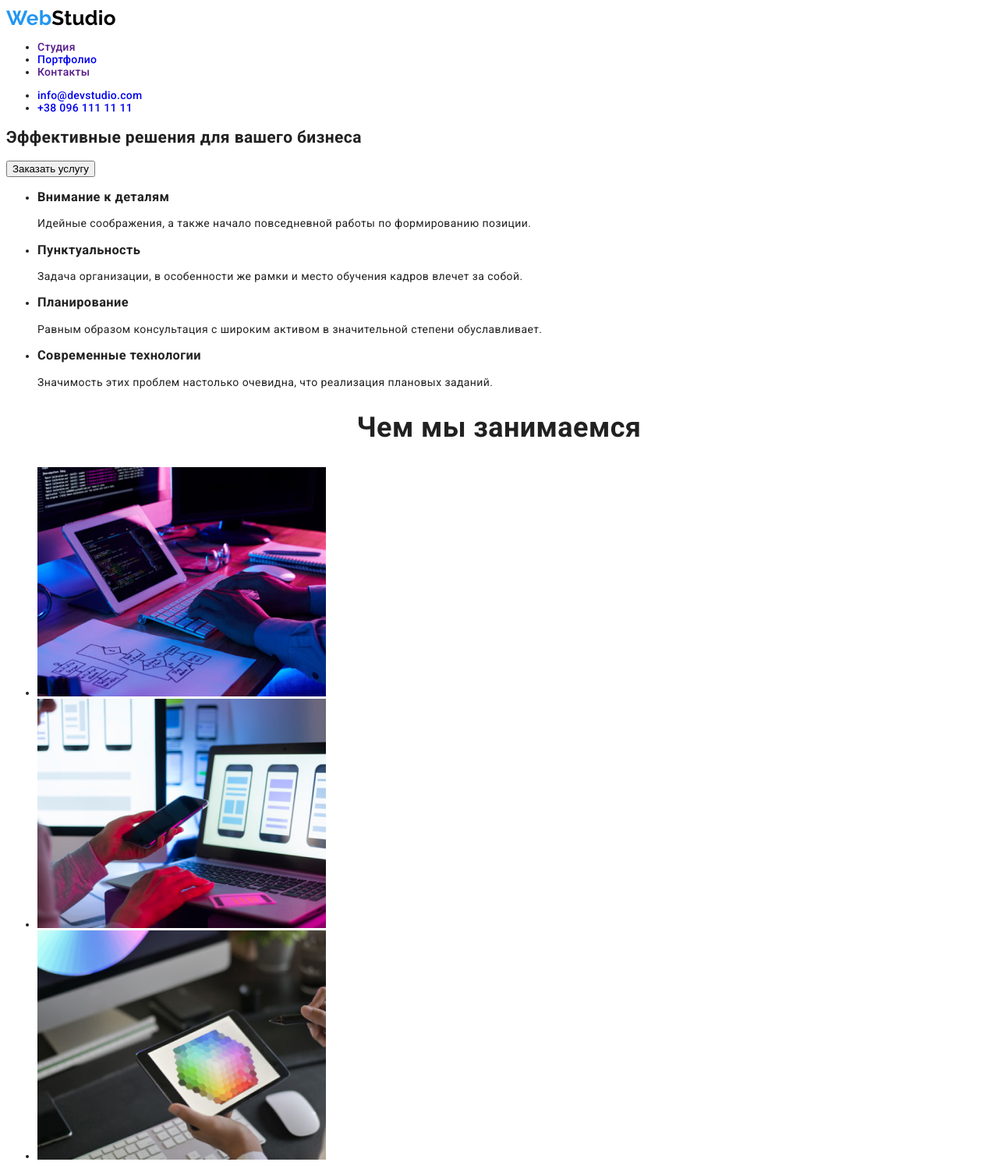
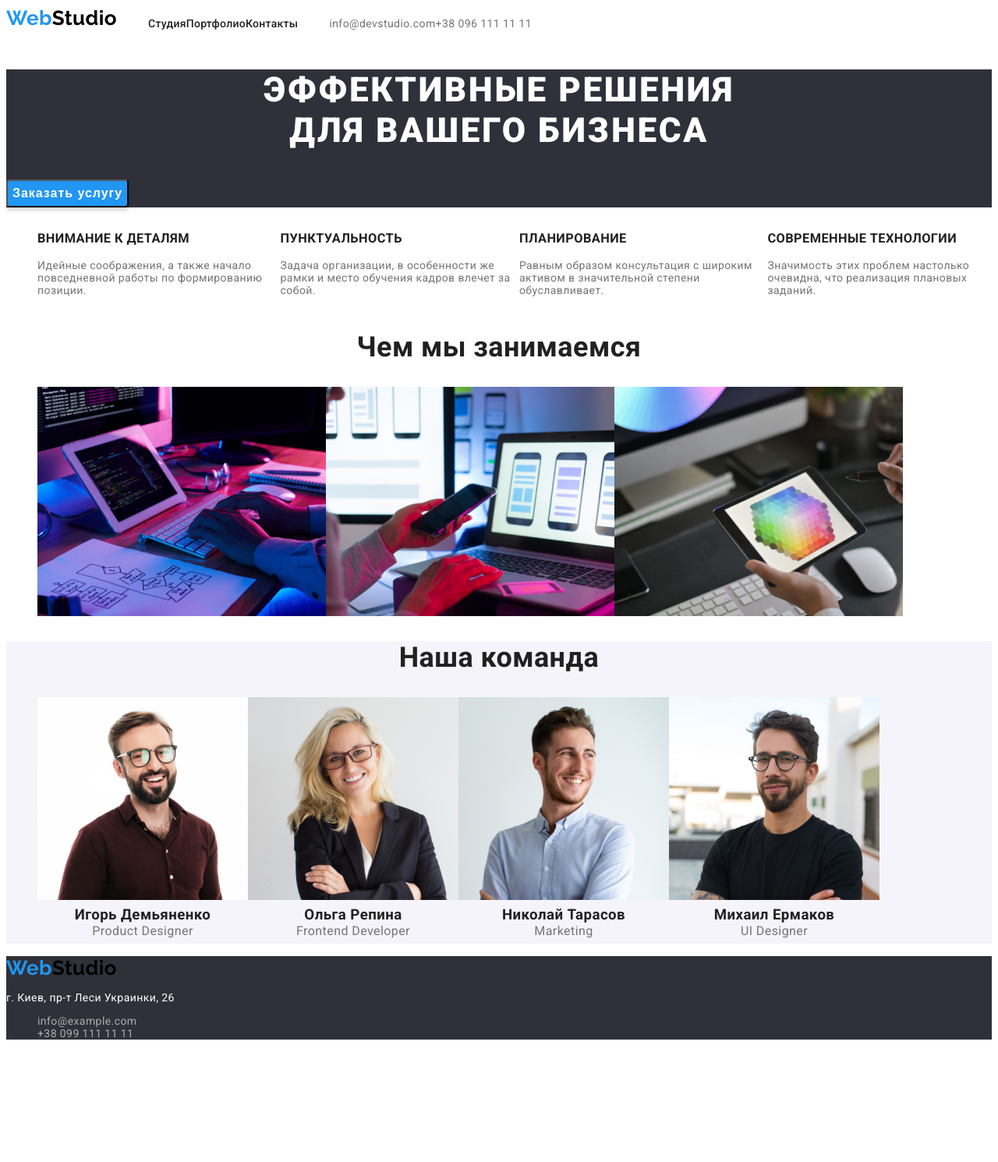
Before and after one commit to Stasy1975/goit-markup-hw-02, a plain HTML site: page index.html in a window 1280 px wide. Shown: the top 1490 px of the page at 78% size. After the commit the page ends 1347 px from the top, so only its background shows below. Drawn offline with Linux system fonts and the light colour scheme.

Commit message:
cssindex

```diff
--- a/css/styles.css
+++ b/css/styles.css
@@ -1,5 +1,11 @@
-/* :root {
-} */
+:root {
+  --hover-color: #2196f3;
+  --main-color: #212121;
+  --second-color: #757575;
+  --white-color: #ffffff;
+  --bcg: #f5f4fa;
+  --bcghero: #2f303a;
+}
 /* Спрятанные заголовки */
 .visually-hidden {
   position: absolute;
@@ -19,8 +25,8 @@ body {
   font-size: 14px;
   line-height: 1, 71;
   letter-spacing: 0.03em;
-  color: #212121;
-  background: #ffffff;
+  color: var(--main-color);
+  background: var(--white-color);
 }
 
 .second-topic {
@@ -31,15 +37,20 @@ body {
 }
 .link {
   text-decoration: none;
+  font-style: normal;
 }
-
+.list {
+  list-style-type: none;
+}
 /* Header */
 .header {
-  font-weight: 500;
-  line-height: 1.14;
-  letter-spacing: 0.02em;
+  display: flex;
+  flex-direction: row;
 }
-/* .header-nav */
+.header-nav {
+  display: flex;
+  flex-direction: row;
+}
 .link-logo {
   font-family: Raleway, sans-serif;
   font-weight: 700;
@@ -47,45 +58,141 @@ body {
   line-height: 1.19;
 }
 .logo-front {
-  color: #2196f3;
+  color: var(--hover-color);
 }
 .logo-end {
   color: #000000;
 }
+.nav-item-link {
+  font-weight: 500;
+  line-height: 1.14;
+  letter-spacing: 0.02em;
+  color: var(--main-color);
+}
+
+.nav-item-link:hover,
+.nav-item-link:focus {
+  color: var(--hover-color);
+}
+
+.contact-link {
+  color: var(--second-color);
+}
+.contact-link:hover,
+.contact-link:focus {
+  color: var(--hover-color);
+}
 
 .nav-list {
-}
-.nav-item-link {
+  display: flex;
+  flex-direction: row;
 }
 
-/*
-nav-item
+.contact {
+  display: flex;
+  flex-direction: row;
+}
 
-nav-contact
-nav-contact-link
+/* .nav-item {
+}
+.contact-item {
+} */
 
 /* main */
-/* .hero
-.hero-idea
-.hero-btn */
+.hero {
+  background-color: var(--bcghero);
+}
+.hero-idea {
+  font-weight: 900;
+  font-size: 44px;
+  line-height: 1.36x;
+  text-align: center;
+  letter-spacing: 0.06em;
+  text-transform: uppercase;
+  color: var(--white-color);
+}
+.hero-btn {
+  cursor: pointer;
+  background: var(--hover-color);
+  box-shadow: 0px 4px 4px rgba(0, 0, 0, 0.15);
+  border-radius: 4px;
+  font-weight: 700;
+  font-size: 16px;
+  line-height: 1.87;
+  align-items: center;
+  text-align: center;
+  letter-spacing: 0.06em;
+  color: var(--white-color);
+}
+.hero-btn:hover,
+.hero-btn:focus {
+  background: #188ce8;
+  box-shadow: 0px 4px 4px rgba(0, 0, 0, 0.15);
+  border-radius: 4px;
+}
 
 /* Преимущества*/
-/* .excellence
-.excellence-list
-.excellence-item
-.excellence-point
+.excellence {
+}
+.excellence-list {
+  display: flex;
+  flex-direction: row;
+  color: var(--second-color);
+}
+
+.excellence-point {
+  font-weight: 700;
+  text-transform: uppercase;
+  color: var(--main-color);
+}
+/*
+.excellence-item {
+}
+
 .excellence-txt; */
 
 /* Примеры */
-/* .exx .exx-list .exx-item; */
+.exx-list {
+  display: flex;
+  flex-direction: row;
+}
+
+/* .exx  .exx-item; */
 
 /* Наша команда */
-/* .team .team-list .team-item;
-.team-name;
-.team-posicion; */
+.team {
+  background-color: var(--bcg);
+}
+.team-list {
+  display: flex;
+  flex-direction: row;
+  font-weight: 500;
+  font-size: 16px;
+  line-height: 1.19px;
+  text-align: center;
+}
+
+.team-position {
+  font-weight: 400;
+  color: var(--second-color);
+}
+/*  .team-item;
+.team-name {
+}
+; */
 
 /* footer */
-/* .footer;
-.address;
+.footer {
+  background-color: var(--bcghero);
+  color: var(--white-color);
+}
+.address {
+  font-style: normal;
+}
+.address-link {
+  color: rgba(255, 255, 255, 0.6);
+}
+/*
+
 .address-list .address-item;
-.address-link; */
+; */ ;
--- a/index.html
+++ b/index.html
@@ -19,7 +19,7 @@
         <a class="link-logo link" href="./index.html"
           ><span class="logo-front">Web</span><span class="logo-end">Studio</span></a
         >
-        <ul class="nav-list">
+        <ul class="nav-list list">
           <li class="nav-item"><a class="nav-item-link link" href="">Студия</a></li>
           <li class="nav-item">
             <a class="nav-item-link link" href="./portfolio.html">Портфолио</a>
@@ -27,25 +27,28 @@
           <li class="nav-item"><a class="nav-item-link link" href="">Контакты</a></li>
         </ul>
       </nav>
-      <ul>
-        <li class="nav-contact">
-          <a class="nav-contact-link link" href="mailto:info@devstudio.com">info@devstudio.com</a>
+      <ul class="contact list">
+        <li class="contact-item">
+          <a class="contact-link link" href="mailto:info@devstudio.com">info@devstudio.com</a>
         </li>
-        <li class="nav-contact">
-          <a class="nav-contact-link link" href="tel:+380961111111">+38 096 111 11 11</a>
+        <li class="contact-item">
+          <a class="contact-link link" href="tel:+380961111111">+38 096 111 11 11</a>
         </li>
       </ul>
     </header>
     <main>
       <!-- Герой -->
       <section class="hero">
-        <h1 class="hero-idea">Эффективные решения для вашего бизнеса</h1>
+        <h1 class="hero-idea">
+          Эффективные решения <br />
+          для вашего бизнеса
+        </h1>
         <button class="hero-btn" type="button">Заказать услугу</button>
       </section>
       <!-- Наши преимущества -->
       <section class="excellence">
         <h2 class="visually-hidden">Наши преимущества</h2>
-        <ul class="excellence-list">
+        <ul class="excellence-list list">
           <li class="excellence-item">
             <h3 class="excellence-point">Внимание к деталям</h3>
             <p class="excellence-txt">
@@ -75,7 +78,7 @@
       <!-- Фото примеров -->
       <section class="exx">
         <h2 class="second-topic">Чем мы занимаемся</h2>
-        <ul class="exx-list">
+        <ul class="exx-list list">
           <li class="exx-item">
             <img src="./img/box1.jpg" alt="Photo PC1" width="370" height="294" />
           </li>
@@ -90,25 +93,25 @@
       <!-- Наша команда -->
       <section class="team">
         <h2 class="second-topic">Наша команда</h2>
-        <ul class="team-list">
+        <ul class="team-list list">
           <li class="team-item">
             <img src="./img/img1.jpg" alt="Игорь Демьяненко" width="270" height="260" />
-            <h3 class="team-lastname">Игорь Демьяненко</h3>
+            <h3 class="team-name">Игорь Демьяненко</h3>
             <p class="team-position" lang="en">Product Designer</p>
           </li>
           <li class="team-item">
             <img src="./img/img2.jpg" alt="Ольга Репина" width="270" height="260" />
             <h3 class="team-name">Ольга Репина</h3>
-            <p class="team-position" lang="en">Frontend Developerr</p>
+            <p class="team-position" lang="en">Frontend Developer</p>
           </li>
           <li class="team-item">
             <img src="./img/img3.jpg" alt="Николай Тарасов" width="270" height="260" />
-            <h3 class="team-lastname">Николай Тарасов</h3>
+            <h3 class="team-name">Николай Тарасов</h3>
             <p class="team-position" lang="en">Marketing</p>
           </li>
           <li class="team-item">
             <img src="./img/img4.jpg" alt="Михаил Ермаков" width="270" height="260" />
-            <h3 class="team-lastname">Михаил Ермаков</h3>
+            <h3 class="team-name">Михаил Ермаков</h3>
             <p class="team-position" lang="en">UI Designer</p>
           </li>
         </ul>
@@ -120,12 +123,12 @@
       >
       <address class="address">
         <p class="address-item">г. Киев, пр-т Леси Украинки, 26</p>
-        <ul class="address-list">
+        <ul class="address-list list">
           <li class="address-item">
-            <a class="address-link" href="maito:info@example.com">info@example.com</a>
+            <a class="address-link link" href="maito:info@example.com">info@example.com</a>
           </li>
           <li class="address-item">
-            <a class="address-link" href="tel:+380991111111">+38 099 111 11 11</a>
+            <a class="address-link link" href="tel:+380991111111">+38 099 111 11 11</a>
           </li>
         </ul>
       </address>
```
